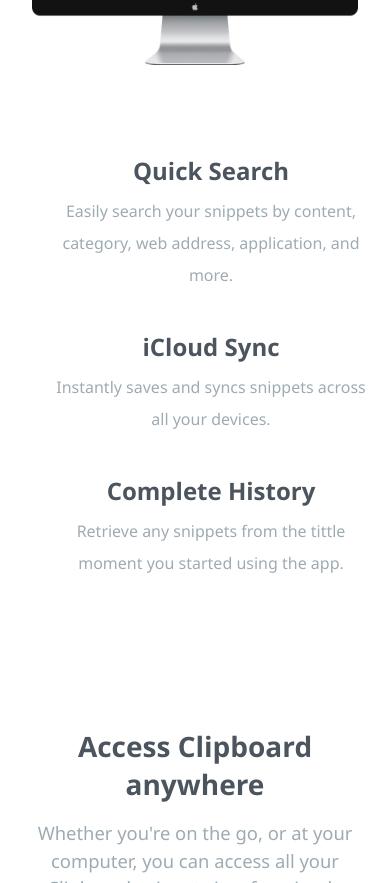
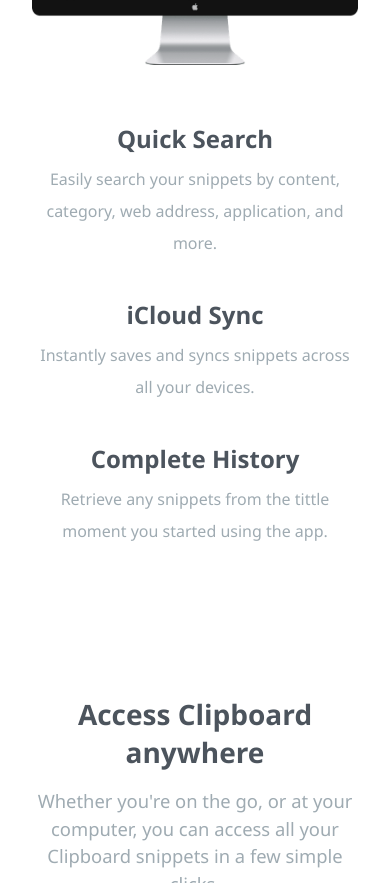
Before and after one commit to mrcsporto/clipboard-landing-page, a plain HTML site: page index.html in a window 390 px wide. Shown: the part 1404-2287 px from the top of the page. Drawn offline with Linux system fonts and the light colour scheme; a web font is replaced by a local one.

Commit message:
update style

```diff
--- a/style.css
+++ b/style.css
@@ -427,11 +427,10 @@ footer ul {
         align-items: center;
         text-align: center;
         line-height: 2;
-
+        margin: 0;
         padding-right: 0;
-
         width: 100%;
-        margin-top: 2rem;
+        margin-top: 2rem 0 0 0;
     }
 
     .fourth p {
```
